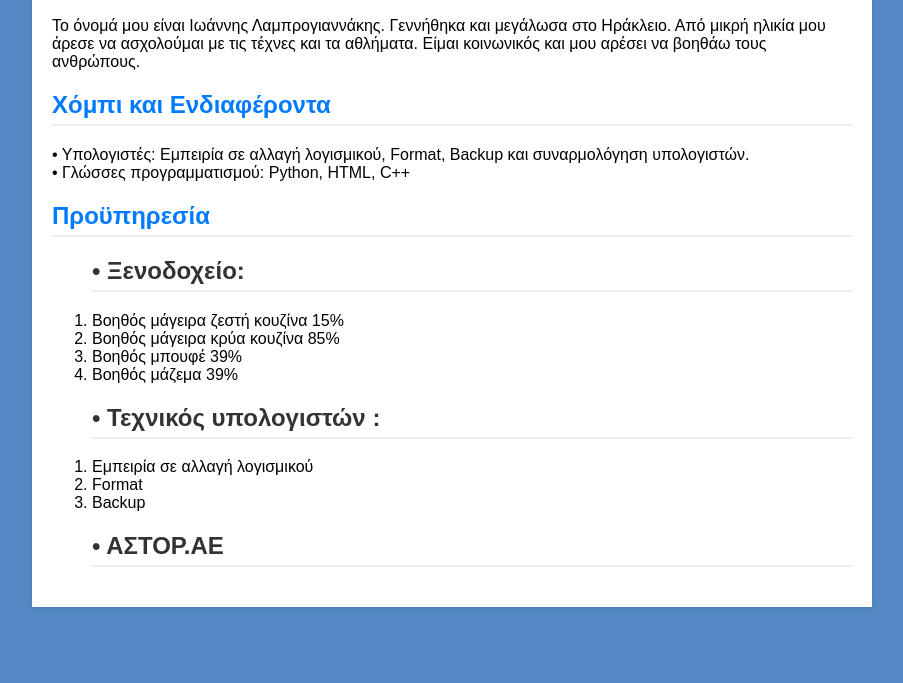
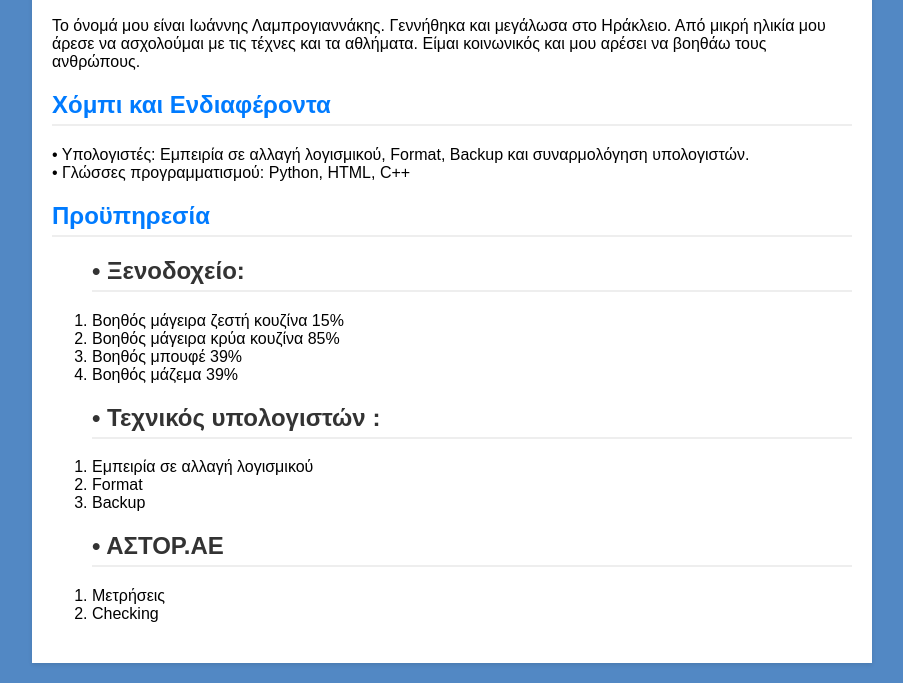
Before and after one commit to Ioannis19/CV, a plain HTML site: page index.html in a window 1280 px wide. Shown: the part 408-1091 px from the top of the page, without its empty margins (188-1091 px from the left). Before the commit the page ends 1035 px from the top, so only its background shows below. Drawn offline with Linux system fonts and the light colour scheme.

Commit message:
index.html

```diff
--- a/index.html
+++ b/index.html
@@ -60,6 +60,8 @@
 			</ol>
 			<ol>
 				<h2>• ΑΣΤΟΡ.AE</h2>
+				<li>Μετρήσεις</li>
+				<li>Checking</li>
 			</ol>
 		</section>
 
```
